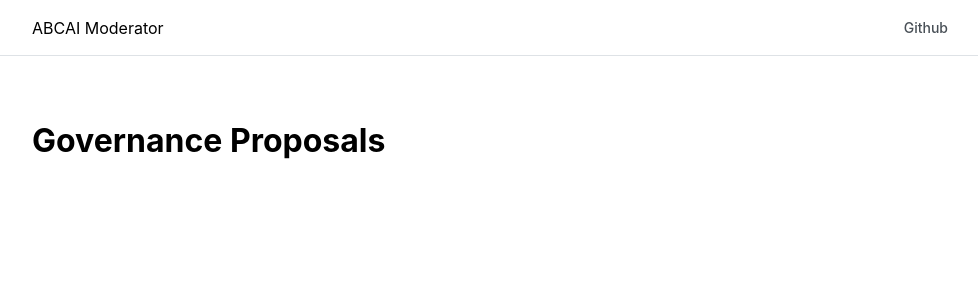
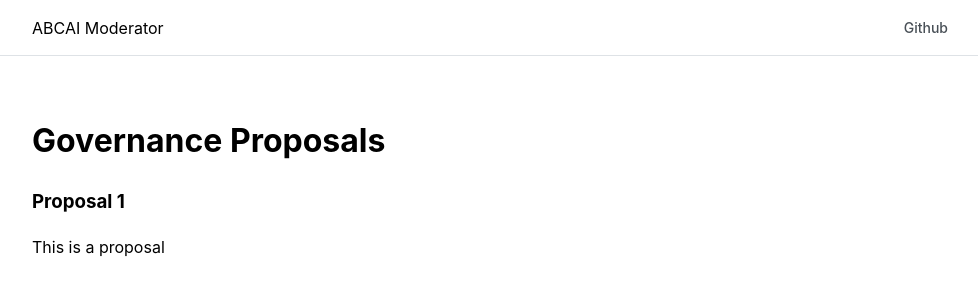
Before and after one commit to ABCai-moderator/app, a Next.js app: page / in a window 1280 px wide. Shown: the top 300 px of the page, without its empty margins (144-1122 px from the left). Built offline with nearby package versions, Linux system fonts and the light colour scheme.

Commit message:
Adding dummy proposal component

```diff
--- a/app/Proposal.tsx
+++ b/app/Proposal.tsx
@@ -0,0 +1,14 @@
+export default function Proposal({
+  title,
+  description,
+}: {
+  title: string;
+  description: string;
+}) {
+  return (
+    <div>
+      <h3>{title}</h3>
+      <p>{description}</p>
+    </div>
+  );
+}
--- a/app/page.tsx
+++ b/app/page.tsx
@@ -1,7 +1,12 @@
+import Proposal from "./Proposal";
+
 export default function Home() {
   return (
     <main>
       <h1>Governance Proposals</h1>
+      <div>
+        <Proposal title="Proposal 1" description="This is a proposal" />
+      </div>
     </main>
   );
 }
```
